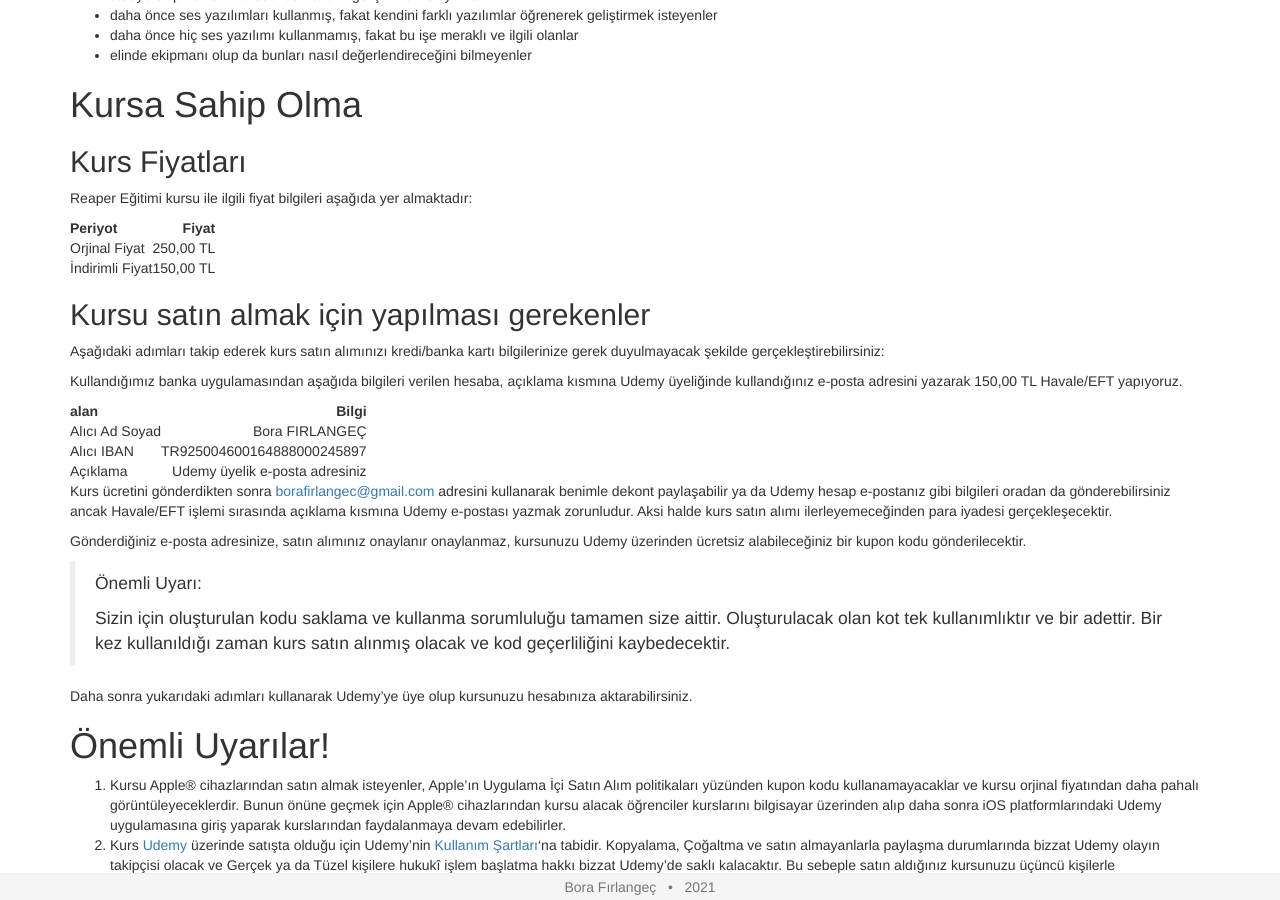
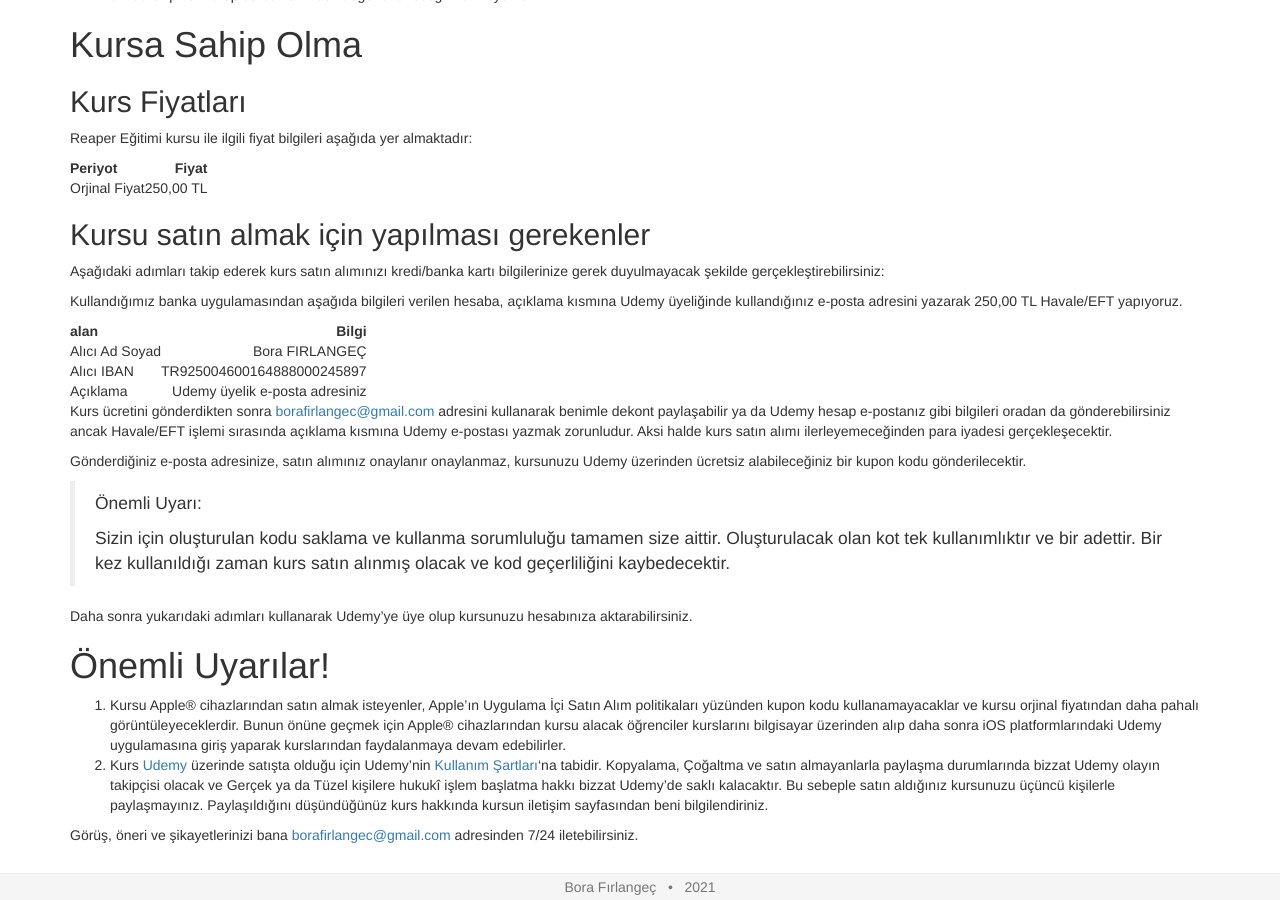
Before and after one commit to borfirbora/borfirbora.github.io, a Jekyll site: the page built from reaper.md, in a window 1280 px wide and 900 px high, scrolled down 2466 px. Built offline with Jekyll 4.4.1, drawn with Linux system fonts in a browser that asks for light colours; a script that is not in the unit is left out; some of the changed text lies outside the part shown.

Commit message:
Update reaper.md

```diff
--- a/reaper.md
+++ b/reaper.md
@@ -3,10 +3,6 @@
 permalink: reaper
 layout: minimal
 ---
-
-**20 Haziran 2021** **23:59** tarihine kadar **Reaper Eğitimi**, **%40** indirimle **150,00 TL**.
-
-Orjinal fiyatı **250,00 TL** olan profesyonel **Reaper Eğitimi** hakkında detaylı bilgi almak için aşağıdaki bilgileri dikkatlice okuyun ve yönergeleri uygulayın!
 
 * [Kursun Tanıtımını İzle](https://www.youtube.com/watch?v=OB9HQeFTuhk)
 * [Benimle Canlı  Olarak Yazışın](https://tawk.to/chat/5d8b5acf6c1dde20ed03632d/default)
@@ -41,7 +37,7 @@
 | Alıcı Ad Soyad | Bora FIRLANGEÇ |
 | Alıcı IBAN | TR925004600164888000245897 |
 |Açıklama|Udemy e-posta adresiniz|
-|Tutar|150,00TL|
+|Tutar|250,00TL|
 
 > # Not:
 >
@@ -134,13 +130,12 @@
 | Periyot | Fiyat |
 | :--- | ---: |
 | Orjinal Fiyat | 250,00 TL |
-| İndirimli Fiyat| 150,00 TL |
 
 ## Kursu satın almak için yapılması gerekenler
 
 Aşağıdaki adımları takip ederek kurs satın alımınızı kredi/banka kartı bilgilerinize gerek duyulmayacak şekilde gerçekleştirebilirsiniz:
 
-Kullandığımız banka uygulamasından aşağıda bilgileri verilen hesaba, açıklama kısmına Udemy üyeliğinde kullandığınız e-posta adresini yazarak 150,00 TL Havale/EFT yapıyoruz.
+Kullandığımız banka uygulamasından aşağıda bilgileri verilen hesaba, açıklama kısmına Udemy üyeliğinde kullandığınız e-posta adresini yazarak 250,00 TL Havale/EFT yapıyoruz.
 
 | alan | Bilgi |
 | :--- | ---: |
```
